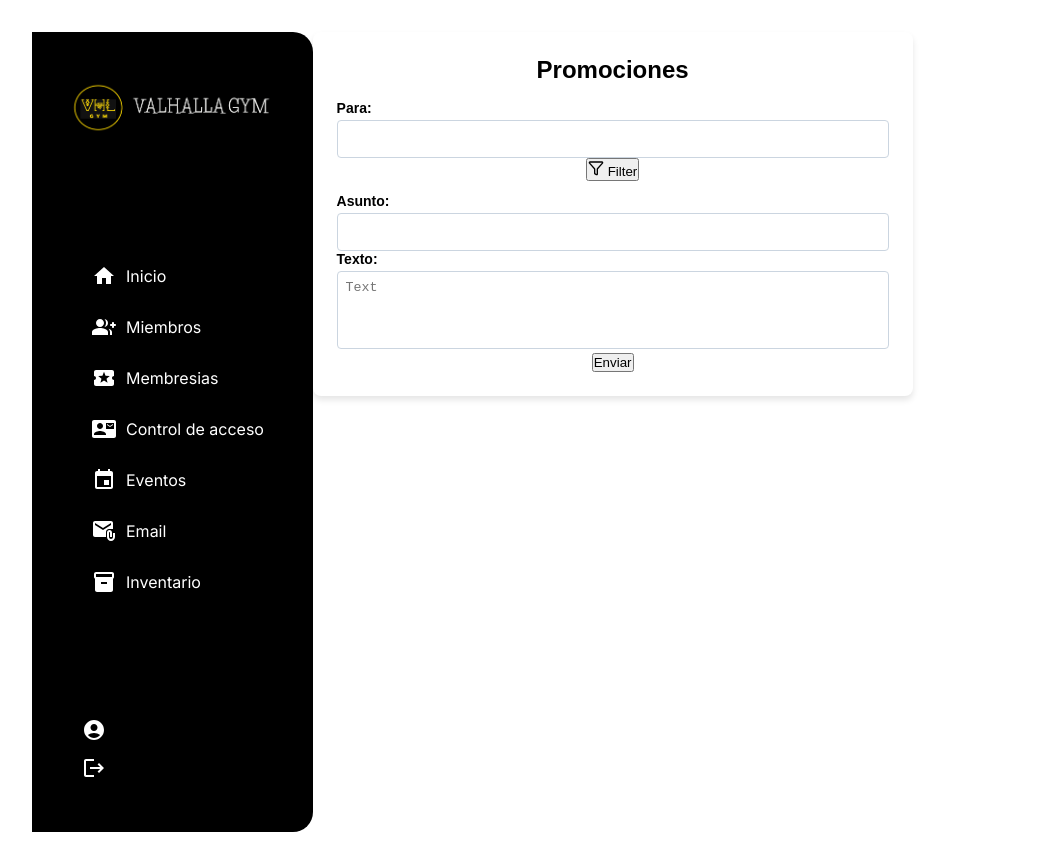
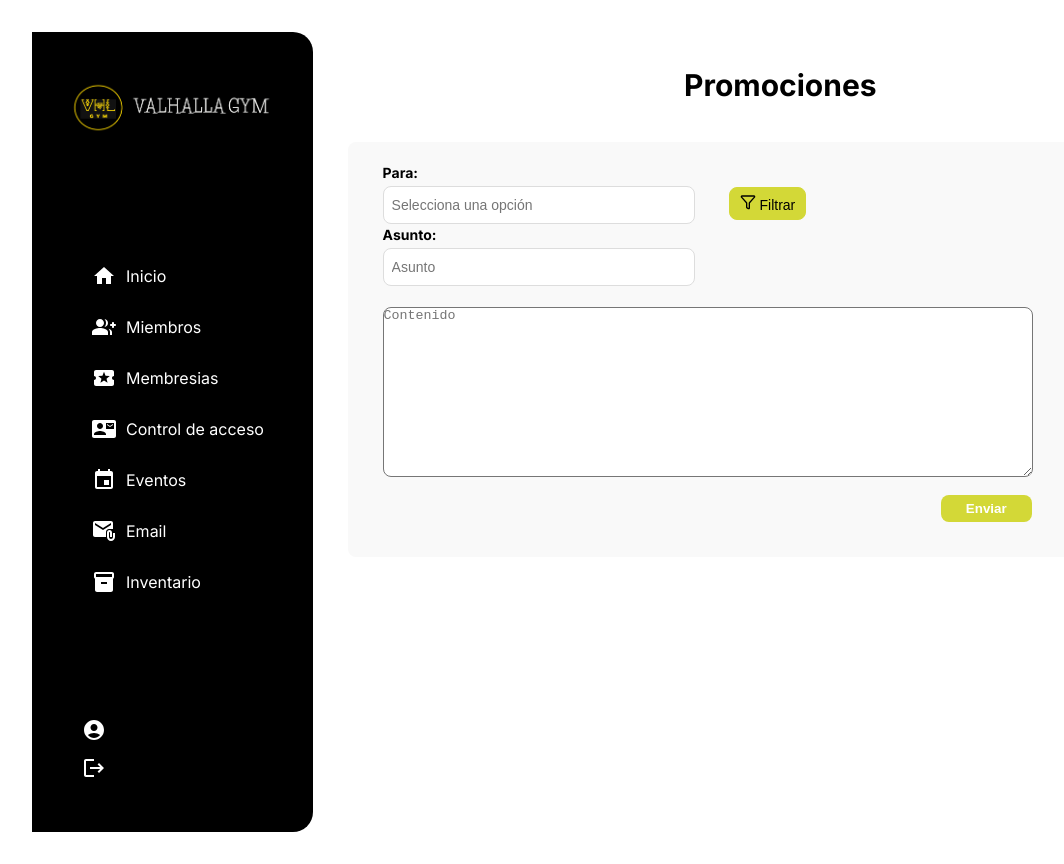
Before and after one commit to pabloocampo1/GymManager-Front-end, a React (Vite) app: page /dashboard/correo in a window 1280 px wide. Shown: the whole page, without its empty margins (0-1064 px from the left). Built offline with nearby package versions, Linux system fonts and the light colour scheme; a web font is replaced by a local one.

Commit message:
modificacion css inventario,correo,eventos y creacion page profile

```diff
--- a/src/Components/Modals/ModalEvents/EventModal.jsx
+++ b/src/Components/Modals/ModalEvents/EventModal.jsx
@@ -1,24 +1,44 @@
-import React from "react";
+import React, { useState } from "react";
 import styles from "./EventModal.module.css";
 
 const EventModal = ({ isOpen, onClose }) => {
+  const [preview, setPreview] = useState(null);
+
   if (!isOpen) return null;
 
   const handleOverlayClick = (e) => {
     if (e.target.classList.contains(styles.modalOverlay)) {
+      handleClose();
+    }
+  };
+
+  const handleImageChange = (e) => {
+    const file = e.target.files[0];
+    if (file) {
+      const reader = new FileReader();
+      reader.onloadend = () => setPreview(reader.result);
+      reader.readAsDataURL(file);
+    }
+  };
+
+  const handleClose = () => {
+    setPreview(null); // Limpiar la previsualización
     onClose();
-    }
   };
 
   return (
     <div className={styles.modalOverlay} onClick={handleOverlayClick}>
       <div className={styles.modalContent}>
-        <button className={styles.closeBtn} onClick={onClose}>Volver</button>
+        <button className={styles.closeBtn} onClick={handleClose}>Volver</button>
         <h2>Añadir Evento</h2>
         <form>
+          <div className={styles.formRow}>
+            <div className={styles.formGroup}>
               <label>Nombre del Evento</label>
-          <input type="text" required placeholder="Evento"/>
+              <input type="text" required placeholder="Evento" />
+            </div>
 
+            <div className={styles.formGroup}>
               <label>Categoría</label>
               <select required>
                 <option value="crossfit">CrossFit</option>
@@ -26,23 +46,40 @@ const EventModal = ({ isOpen, onClose }) => {
                 <option value="atletismo">Atletismo</option>
                 <option value="powerlifting">Powerlifting</option>
               </select>
+            </div>
+          </div>
 
+          <div className={styles.formRow}>
+            <div className={styles.formGroup}>
               <label>Fecha del evento</label>
               <input type="date" required />
+            </div>
 
+            <div className={styles.formGroup}>
               <label>Encargado</label>
               <input type="text" required placeholder="Encargado" />
+            </div>
+          </div>
 
+          <div className={styles.formRow}>
+            <div className={styles.formGroup}>
               <label>Lugar</label>
               <input type="text" required placeholder="Ubicación" />
+            </div>
 
-          <label>Imagen</label>
+            {/* Sección de imagen con botón y previsualización */}
+            <div className={styles.formGroup}>
+
               <div className={styles.imageUpload}>
-            <span>Añadir imagen</span>
+                <input type="file" id="fileInput" onChange={handleImageChange} />
+                <label htmlFor="fileInput" className={styles.uploadBtn}>Subir Imagen</label>
+              </div>
+              {preview && <img src={preview} alt="Preview" className={styles.imagePreview} />}
+            </div>
           </div>
 
           <div className={styles.buttonContainer}>
-            <button type="button" className={styles.cancelBtn} onClick={onClose}>Cancelar</button>
+            <button type="button" className={styles.cancelBtn} onClick={handleClose}>Cancelar</button>
             <button type="submit" className={styles.addBtn}>Agregar</button>
           </div>
         </form>
--- a/src/Components/Modals/ModalEvents/EventModal.module.css
+++ b/src/Components/Modals/ModalEvents/EventModal.module.css
@@ -1,17 +1,17 @@
-/* Fondo del modal */
+
 .modalOverlay {
   position: fixed;
   top: 0;
   left: 0;
   width: 100%;
   height: 100%;
-  background: rgba(0, 0, 0, 0.3); /* Oscurece el fondo */
+  background: rgba(0, 0, 0, 0.3);
   display: flex;
   align-items: center;
   justify-content: center;
 }
 
-/* Modal */
+
 .modalContent {
   background: white;
   padding: 30px;
@@ -23,7 +23,7 @@
   position: relative;
 }
 
-/* Botón de cierre */
+
 .closeBtn {
   position: absolute;
   top: 15px;
@@ -35,15 +35,15 @@
   color: #333;
 }
 
-/* Título */
+
 .modalContent h2 {
   text-align: center;
-  margin-bottom: 15px;
+  margin-bottom: 20px;
   font-size: 24px;
   font-weight: bold;
 }
 
-/* Filas del formulario */
+
 .formRow {
   display: flex;
   gap: 20px;
@@ -51,14 +51,13 @@
   align-items: center;
 }
 
-/* Grupos de formulario */
 .formGroup {
   flex: 1;
   display: flex;
   flex-direction: column;
 }
 
-/* Etiquetas */
+
 label {
   font-size: 14px;
   font-weight: bold;
@@ -67,7 +66,7 @@ label {
   text-align: left;
 }
 
-/* Campos de entrada */
+
 input,
 select {
   width: 100%;
@@ -78,22 +77,49 @@ select {
   height: 38px;
 }
 
-/* Subida de imagen */
+
 .imageUpload {
-  border: 1px dashed #ccc;
-  height: 120px;
-  width: 100%;
   display: flex;
+  flex-direction: column;
   align-items: center;
-  justify-content: center;
-  color: gray;
-  font-size: 14px;
-  border-radius: 5px;
-  background: #f9f9f9;
-  margin-top: 10px;
+  gap: 10px;
 }
 
-/* Contenedor de botones */
+
+.uploadBtn {
+  padding: 10px 15px;
+  border: 2px solid #888;
+  border-radius: 5px;
+  background: white;
+  cursor: pointer;
+  text-align: center;
+  font-size: 14px;
+  font-weight: bold;
+  color: black;
+  transition: background 0.3s, border-color 0.3s;
+  display: inline-block;
+}
+
+.uploadBtn:hover {
+  background: #f0f0f0;
+  border-color: #555;
+}
+
+
+input[type="file"] {
+  display: none;
+}
+
+
+.imagePreview {
+  width: 150px;
+  height: auto;
+  border-radius: 5px;
+  margin-top: 10px;
+  object-fit: cover;
+}
+
+
 .buttonContainer {
   display: flex;
   justify-content: flex-end;
@@ -101,7 +127,7 @@ select {
   margin-top: 20px;
 }
 
-/* Botón cancelar */
+
 .cancelBtn {
   background: black;
   color: white;
@@ -116,7 +142,7 @@ select {
   background: #333;
 }
 
-/* Botón agregar */
+
 .addBtn {
   background: #D3D837;
   color: black;
--- a/src/Components/Modals/ModalInventory/InventoryModal.jsx
+++ b/src/Components/Modals/ModalInventory/InventoryModal.jsx
@@ -1,13 +1,37 @@
-import React from "react";
+import React, { useState, useEffect } from "react";
 import styles from "./InventoryModal.module.css";
 
 const InventoryModal = ({ isOpen, onClose }) => {
+  const [imagePreview, setImagePreview] = useState(null);
+
+  useEffect(() => {
+    if (!isOpen) {
+      setImagePreview(null); // 🔥 Borra la preview cuando el modal se cierra
+    }
+  }, [isOpen]);
+
   if (!isOpen) return null;
 
   const handleOverlayClick = (e) => {
     if (e.target.classList.contains(styles.modalOverlay)) {
-      onClose();
+      handleClose();
     }
+  };
+
+  const handleImageChange = (e) => {
+    const file = e.target.files[0];
+    if (file && file.type.startsWith("image/")) {
+      const reader = new FileReader();
+      reader.onload = () => {
+        setImagePreview(reader.result);
+      };
+      reader.readAsDataURL(file);
+    }
+  };
+
+  const handleClose = () => {
+    setImagePreview(null); // 🔥 Borra la preview al cerrar modal
+    onClose();
   };
 
   return (
@@ -15,6 +39,7 @@ const InventoryModal = ({ isOpen, onClose }) => {
       <div className={styles.modal}>
         <h2>Añadir Objeto</h2>
         <form>
+          {/* 🏋️ Primera Fila */}
           <div className={styles.formRow}>
             <div className={styles.formGroup}>
               <label htmlFor="nombre" className={styles.label}>Nombre del objeto</label>
@@ -37,6 +62,7 @@ const InventoryModal = ({ isOpen, onClose }) => {
             </div>
           </div>
 
+          {/* 🏋️ Segunda Fila */}
           <div className={styles.formRow}>
             <div className={styles.formGroup}>
               <label htmlFor="proveedor" className={styles.label}>Proveedor</label>
@@ -45,10 +71,16 @@ const InventoryModal = ({ isOpen, onClose }) => {
 
             <div className={styles.formGroup}>
               <label htmlFor="estado" className={styles.label}>Estado</label>
-              <input type="text" id="estado" required className={styles.input} placeholder="Estado Máquina" />
+              <select id="estado" required className={styles.select}>
+                <option>Deplorable</option>
+                <option>Superior</option>
+                <option>Mela</option>
+                <option>Pro</option>
+              </select>
             </div>
           </div>
 
+          {/* 🏋️ Tercera Fila */}
           <div className={styles.formRow}>
             <div className={styles.formGroup}>
               <label htmlFor="marca" className={styles.label}>Marca</label>
@@ -61,14 +93,18 @@ const InventoryModal = ({ isOpen, onClose }) => {
             </div>
           </div>
 
+          {/* 📸 Sección para subir imagen con preview */}
           <div className={styles.imageUpload}>
-            <label htmlFor="imagen" className={styles.label}>Imagen</label>
-            <input type="file" id="imagen" />
-            <div className={styles.imageBox}>Añadir imagen</div>
+            <label htmlFor="imagen" className={styles.uploadBtn}>
+              Subir Imagen
+            </label>
+            <input type="file" id="imagen" onChange={handleImageChange} accept="image/png" />
+            {imagePreview && <img src={imagePreview} alt="Preview" className={styles.imagePreview} />}
           </div>
 
+          {/* 🏁 Botones */}
           <div className={styles.buttonContainer}>
-            <button type="button" className={styles.cancelBtn} onClick={onClose}>
+            <button type="button" className={styles.cancelBtn} onClick={handleClose}>
               Cancelar
             </button>
             <button type="submit" className={styles.addBtn}>Agregar</button>
--- a/src/Pages/Events/Eventos.css
+++ b/src/Pages/Events/Eventos.css
@@ -1,4 +1,4 @@
-/* Contenedor principal */
+
 .eventos-container {
   display: flex;
   flex-direction: column;
@@ -6,37 +6,40 @@
   padding: 35px;
 }
 
-/* Header */
+
 .evento-header {
   display: flex;
   justify-content: space-between;
   align-items: center;
   padding: 10px;
   background-color: white;
-  border-bottom: 2px solid #ddd;
+
 }
 
 .eventos-title {
-  font-size: 24px;
+  font-size: 30px;
   font-weight: bold;
 }
 
-/* Acciones */
+
 .eventos-actions {
   display: flex;
   align-items: center;
   gap: 12px;
 }
 
-/* Barra de búsqueda */
+
 .eventos-search {
   display: flex;
-  align-items: center;
-  gap: 8px;
-  border: 1px solid #d4d400;
-  border-radius: 10px;
-  padding: 8px;
-  width: 330px;
+      align-items: center;
+      border: 1px solid #D3D837;
+      border-radius: 8px;
+      padding: 4px 10px;
+      margin-left: 67px;
+      gap: 5px;
+      height: 30px;
+      width: 380px;
+      margin-right: 14px;
 }
 
 .search-icon {
@@ -47,39 +50,47 @@
   border: none;
   outline: none;
   width: 100%;
+  height: 14px;
 }
 
-/* Botones */
-.filter-button,
-.add-button {
-  height: 30px;
+
+.filter-button {
   display: flex;
   align-items: center;
   gap: 4px;
+  border: 1px solid #d4d400;
+  background-color: rgb(251, 251, 251);
+  color: black;
+  padding: 8px 12px;
+  border-radius: 4px;
+  cursor: pointer;
+  font-size: 14px;
+  height: 30px;
+}
+
+.filter-button:hover {
+  background-color: #eae879;
+}
+
+.add-button {
+  display: flex;
+  align-items: center;
+  gap: 4px;
+  background-color: var(--primarySecond-color);
+  color: black;
+  padding: 8px 12px;
   border: none;
   border-radius: 4px;
-  padding: 8px 12px;
   cursor: pointer;
   font-size: 14px;
-  background-color: var(--primarySecond-color);
-  color: black;
+  height: 30px;
 }
 
 .add-button:hover {
   background-color: #b8b800;
 }
 
-.filter-button {
-  background-color: rgb(251, 251, 251);
-    color: black;
-    border: 1px solid #d4d400;
-}
 
-.filter-button:hover {
-  background-color: #eae879;
-}
-
-/* Modal */
 .modal-overlay {
   position: fixed;
   top: 0;
--- a/src/Pages/Events/Events.jsx
+++ b/src/Pages/Events/Events.jsx
@@ -1,10 +1,21 @@
 import React, { useState } from "react";
 import { Filter, PlusCircle, Search } from "lucide-react";
+import { Menu, MenuItem } from "@mui/material";
 import "./Eventos.css";
 import EventModal from "../../Components/Modals/ModalEvents/EventModal";
 
 function Events() {
   const [isModalOpen, setIsModalOpen] = useState(false);
+  const [anchorEl, setAnchorEl] = useState(null);
+
+  const handleOpenMenu = (event) => {
+    setAnchorEl(event.currentTarget);
+  };
+
+  const handleCloseMenu = (option) => {
+    if (option) console.log("Evento seleccionado:", option);
+    setAnchorEl(null);
+  };
 
   return (
     <div className="eventos-container">
@@ -16,9 +27,20 @@ function Events() {
             <Search size={16} className="search-icon" />
             <input type="text" placeholder="Buscar Eventos" />
           </div>
-          <button className="filter-button">
+
+          {/* Botón Filtrar con menú desplegable */}
+          <button className="filter-button" onClick={handleOpenMenu}>
             <Filter size={16} /> Filtrar
           </button>
+
+          {/* Menú de opciones */}
+          <Menu anchorEl={anchorEl} open={Boolean(anchorEl)} onClose={() => handleCloseMenu()}>
+            <MenuItem onClick={() => handleCloseMenu("CrossFit")}>CrossFit</MenuItem>
+            <MenuItem onClick={() => handleCloseMenu("Natación")}>Natación</MenuItem>
+            <MenuItem onClick={() => handleCloseMenu("Atletismo")}>Atletismo</MenuItem>
+            <MenuItem onClick={() => handleCloseMenu("Powerlifting")}>Powerlifting</MenuItem>
+          </Menu>
+
           <button className="add-button" onClick={() => setIsModalOpen(true)}>
             <PlusCircle size={16} /> Agregar Nuevo Evento
           </button>
--- a/src/Pages/Inventory/Inventory.css
+++ b/src/Pages/Inventory/Inventory.css
@@ -9,7 +9,7 @@
 .inventory-title {
   font-size: 30px;
   font-weight: bold;
-  margin-right: 40px; /* Aumento del margen derecho */
+  margin-right: 40px;
   white-space: nowrap;
 }
 
@@ -34,7 +34,7 @@
 .search-input {
   border: none;
   outline: none;
-  width: 250px; /* Ajuste del ancho interno */
+  width: 250px;
   font-size: 14px;
   padding: 0;
   height: 24px;
--- a/src/Pages/Inventory/Inventory.jsx
+++ b/src/Pages/Inventory/Inventory.jsx
@@ -1,26 +1,50 @@
 import { FaSearch, FaFilter, FaPlus } from "react-icons/fa";
 import React, { useState } from "react";
+import { Menu, MenuItem } from "@mui/material";
 import "./Inventory.css";
 import InventoryModal from "../../Components/Modals/ModalInventory/InventoryModal";
 
 const Inventory = () => {
   const [isModalOpen, setIsModalOpen] = useState(false);
+  const [anchorEl, setAnchorEl] = useState(null);
+
+  const handleOpenMenu = (event) => {
+    setAnchorEl(event.currentTarget);
+  };
+
+  const handleCloseMenu = (option) => {
+    if (option) console.log("Opción seleccionada:", option);
+    setAnchorEl(null);
+  };
 
   return (
     <div className="inventory-header">
       <h2 className="inventory-title">Inventario</h2>
+
       <div className="search-container">
         <FaSearch className="search-icon" />
         <input type="text" placeholder="Buscar maquinarias" className="search-input" />
       </div>
-      <button className="filter-btn">
+
+      {/* Botón de filtro que abre el menú */}
+      <button className="filter-btn" onClick={handleOpenMenu}>
         <FaFilter className="filter-icon" />
         Filter
       </button>
+
+      {/* Menú desplegable */}
+      <Menu anchorEl={anchorEl} open={Boolean(anchorEl)} onClose={() => handleCloseMenu()}>
+        <MenuItem onClick={() => handleCloseMenu("Inferior")}>Inferior</MenuItem>
+        <MenuItem onClick={() => handleCloseMenu("Superior")}>Superior</MenuItem>
+        <MenuItem onClick={() => handleCloseMenu("Cardio")}>Cardio</MenuItem>
+        <MenuItem onClick={() => handleCloseMenu("Complemento")}>Complemento</MenuItem>
+      </Menu>
+
       <button className="add-btn" onClick={() => setIsModalOpen(true)}>
         <FaPlus className="add-icon" />
         Agregar Nuevo Objeto
       </button>
+
       <InventoryModal isOpen={isModalOpen} onClose={() => setIsModalOpen(false)} />
     </div>
   );
--- a/src/Pages/Mail/Mail.css
+++ b/src/Pages/Mail/Mail.css
@@ -1,77 +1,98 @@
-.promotions-container {
-  background-color: white;
-  padding: 24px;
-  border-radius: 8px;
-  box-shadow: 0 4px 6px rgba(0, 0, 0, 0.1);
-  max-width: 600px;
-  font-family: Arial, sans-serif;
+.promotions-title {
+  font-size: 30px;
+  font-weight: bold;
+  margin-bottom: 20px;
+  margin: 35px;
 }
 
-.promotions-title {
-  font-size: 24px;
-  font-weight: bold;
-  margin-bottom: 16px;
+.promotions-container {
+  max-width: 850px;
+  margin: 39px auto 30px 35px;
+  padding: 35px;
+  background: #f9f9f9;
+  border-radius: 8px;
+  text-align: left;
 }
 
 .promotions-input-group {
-  margin-bottom: 12px;
+  margin-bottom: 15px;
 }
 
 .promotions-label {
+  font-weight: bold;
+  margin-bottom: 5px;
   display: block;
-  color: black;
-  font-weight: bold;
-  margin-bottom: 4px;
+  margin-top: -13px;
 }
 
-.promotions-input-wrapper {
+.promotions-input-filter {
   display: flex;
   align-items: center;
-  gap: 8px;
+  gap: 10px;
 }
 
-.promotions-container input,
-.promotions-container textarea {
-  width: 100%;
+.promotions-input {
+  width: 40%;
+  margin-right: 34px;
   padding: 8px;
-  border: 1px solid #cbd5e0;
-  border-radius: 4px;
+  border: 1px solid #ddd;
+  border-radius: 8px;
 }
 
-.promotions-container textarea {
-  resize: none;
+.promotions-filter-button {
+  background: #d3d837;
+  padding: 6px 10px;
+  border: 1px solid #d3d837;
+  border-radius: 8px;
+  cursor: pointer;
+  font-size: 14px;
+  margin-right: 6px;
 }
 
-.filter-button {
-  background-color: #d4d400;
-  color: black;
-  border: none;
-  padding: 8px 12px;
-  border-radius: 4px;
-  cursor: pointer;
-  display: flex;
-  align-items: center;
-  gap: 4px;
-  font-size: 14px;
+.promotions-filter-button:hover {
+  background: #e5c100;
 }
 
-.filter-button:hover {
-  background-color: #b8b800;
+.promotions-subject-textarea {
+  width: 80%;
+  padding: 8px;
+  border: 1px solid #ddd;
+  border-radius: 8px;
+  resize: none;
+  height: 100px;
 }
 
-.send-button {
-  width: 100%;
-  padding: 12px;
-  background-color: #d4d400;
-  border: none;
-  border-radius: 4px;
-  color: black;
-  font-weight: bold;
-  cursor: pointer;
-  font-size: 16px;
-  margin-top: 10px;
+.promotions-send-button {
+  background: #d3d837;
+    color: white;
+    padding: 6px 25px;
+    border: none;
+    border-radius: 8px;
+    cursor: pointer;
+    font-weight: bold;
+    display: block;
+    margin-left: auto;
+    margin-right: 131px;
 }
 
-.send-button:hover {
-  background-color: #b8b800;
+.promotions-send-button:hover {
+  background: #e5c100;
 }
+.promotions-textarea{
+  border-radius: 8px;
+    width: 650px;
+    height: 170px;
+    margin: 21px;
+    margin-left: 0px;
+    margin-bottom: 14px;
+}
+.promotions-input,
+.promotions-textarea {
+  outline: none;
+}
+
+.promotions-input:focus,
+.promotions-textarea:focus {
+  border: 1px solid #d3d837;
+  box-shadow: 0 0 5px rgba(211, 216, 55, 0.5);
+}
--- a/src/Pages/Mail/Mail.jsx
+++ b/src/Pages/Mail/Mail.jsx
@@ -1,31 +1,72 @@
+import { useState } from "react";
+import { Menu, MenuItem, Button } from "@mui/material";
 import { Filter } from "lucide-react";
 import "./Mail.css";
 
 function Promotions() {
+  const [selectedOption, setSelectedOption] = useState("");
+  const [anchorEl, setAnchorEl] = useState(null);
+
+  const handleOpenMenu = (event) => {
+    setAnchorEl(event.currentTarget);
+  };
+
+  const handleCloseMenu = (option) => {
+    if (option) setSelectedOption(option);
+    setAnchorEl(null);
+  };
+
   return (
-    <div className="promotions-container">
+    <>
       <h1 className="promotions-title">Promociones</h1>
+      <div className="promotions-container">
+
 
       <div className="promotions-input-group">
         <label className="promotions-label">Para:</label>
-        <input className="promotions-input" type="email"  required/>
-        <button className="promotions-filter-button">
-          <Filter size={16} /> Filter
+        <input
+          className="promotions-input"
+          type="text"
+          value={selectedOption}
+          placeholder="Selecciona una opción"
+          readOnly
+          required
+        />
+        <button className="promotions-filter-button" onClick={handleOpenMenu}>
+          <Filter size={16} /> Filtrar
         </button>
+
+        {/* Menú desplegable sin borde extra */}
+        <Menu anchorEl={anchorEl} open={Boolean(anchorEl)} onClose={() => handleCloseMenu()}>
+          <MenuItem onClick={() => handleCloseMenu("Usuarios Activos")}>Usuarios Activos</MenuItem>
+          <MenuItem onClick={() => handleCloseMenu("Usuarios Inactivos")}>Usuarios Inactivos</MenuItem>
+          <MenuItem onClick={() => handleCloseMenu("Usuarios con membresía FULL ENTRADAS")}>
+            Usuarios con membresía FULL ENTRADAS
+          </MenuItem>
+          <MenuItem onClick={() => handleCloseMenu("Usuarios con membresía ESTUDIANTIL")}>
+            Usuarios con membresía ESTUDIANTIL
+          </MenuItem>
+          <MenuItem onClick={() => handleCloseMenu("Usuarios con membresía Bronce")}>
+            Usuarios con membresía Bronce
+          </MenuItem>
+          <MenuItem onClick={() => handleCloseMenu("Todos los usuarios")}>Todos los usuarios</MenuItem>
+        </Menu>
       </div>
 
       <div className="promotions-field">
         <label className="promotions-label">Asunto:</label>
-        <input className="promotions-input" type="text" required/>
+        <input className="promotions-input" type="text" placeholder="Asunto" required />
       </div>
 
       <div className="promotions-field">
-        <label className="promotions-label">Texto:</label>
-        <textarea className="promotions-textarea" rows={4} placeholder="Text" required></textarea>
+
+        <textarea className="promotions-textarea" rows={4} placeholder="Contenido" required></textarea>
       </div>
 
       <button className="promotions-send-button">Enviar</button>
     </div>
+    </>
+
   );
 }
 
--- /dev/null
+++ b/src/Pages/ProfileGym/ProfileGym.css
@@ -0,0 +1,47 @@
+.profile-container {
+    max-width: 400px;
+    margin: 20px auto;
+    padding: 20px;
+    border: 1px solid #ddd;
+    border-radius: 10px;
+    box-shadow: 2px 2px 10px rgba(0, 0, 0, 0.1);
+    background-color: #fff;
+  }
+
+  h2 {
+    text-align: center;
+    color: #333;
+  }
+
+  form {
+    display: flex;
+    flex-direction: column;
+  }
+
+  label {
+    margin-top: 10px;
+    font-weight: bold;
+  }
+
+  input {
+    width: 100%;
+    padding: 8px;
+    margin-top: 5px;
+    border: 1px solid #ccc;
+    border-radius: 5px;
+  }
+
+  button {
+    margin-top: 15px;
+    padding: 10px;
+    border: none;
+    border-radius: 5px;
+    background-color: #28a745;
+    color: white;
+    font-size: 16px;
+    cursor: pointer;
+  }
+
+  button:hover {
+    background-color: #218838;
+  }
```
Also changed, not shown: src/Components/Modals/ModalInventory/InventoryModal.module.css (+46 -34 lines), src/Pages/ProfileGym/ProfileGym.jsx (added, +83 -0 lines). Lines whose indentation alone changed are shown as unchanged.
